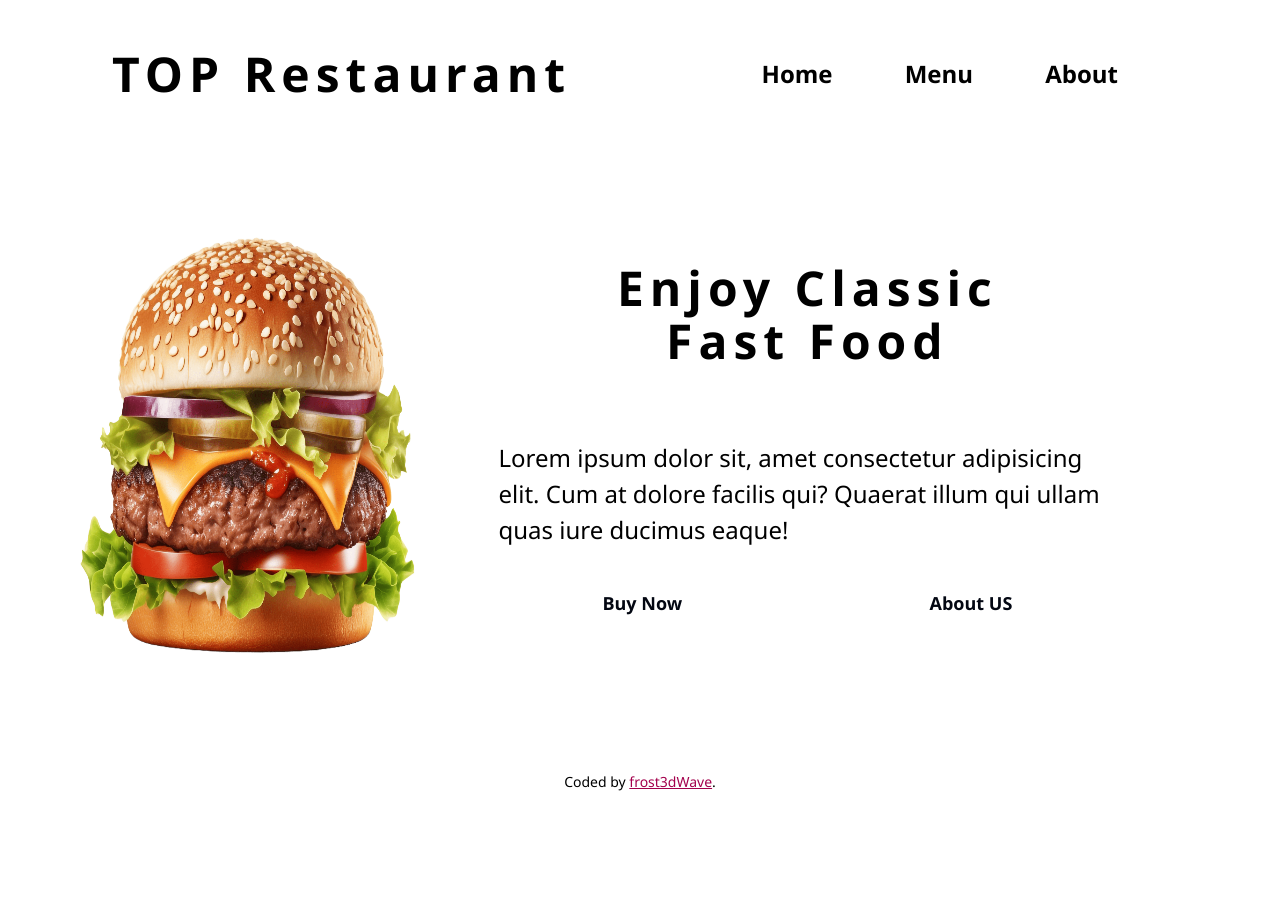
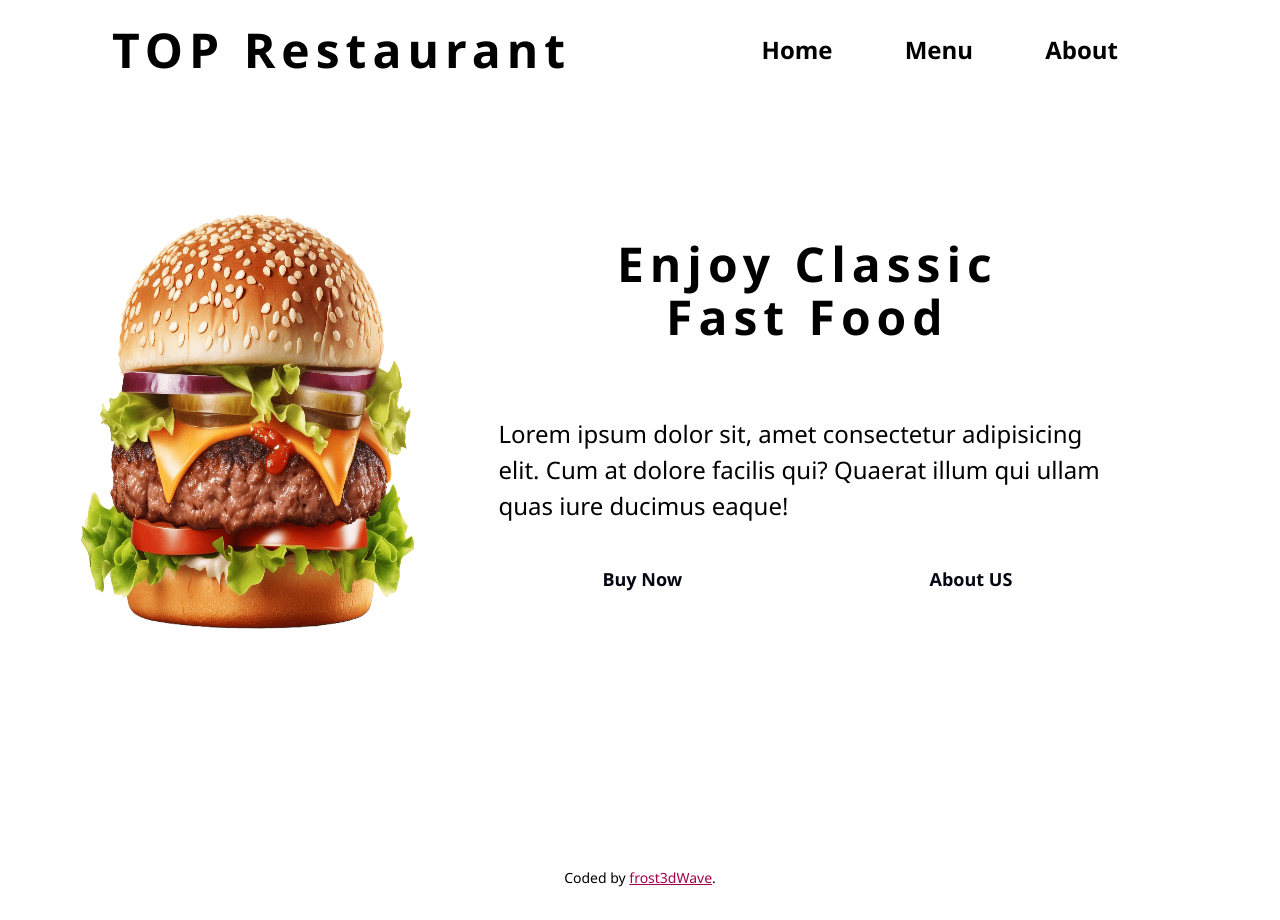
Before and after one commit to frost3dWave/Restaurant-Page, a website built with webpack: page src/template.html in a window 1280 px wide. Before the commit the page ends 864 px from the top, so only its background shows below. Built offline with nearby package versions, Linux system fonts and the light colour scheme.

Commit message:
added wrapper for ease of styling & updated margin
for number of elements

```diff
--- a/src/scripts/homepage.js
+++ b/src/scripts/homepage.js
@@ -3,6 +3,9 @@ import burgerImage from "../assets/images/burger.png";
 
 export function homePage(){
     const divContent = document.querySelector("#content");
+
+    const homepageWrapper = document.createElement("section");
+    homepageWrapper.classList.add("homepage-wrapper");
 
     const newSection = document.createElement("section");
     newSection.classList.add("restaurant-Info");
@@ -34,6 +37,8 @@ export function homePage(){
     const homePageImage = document.createElement("img");
     homePageImage.src = burgerImage;
 
-    divContent.appendChild(homePageImage);
-    divContent.appendChild(newSection);
+    homepageWrapper.appendChild(homePageImage);
+    homepageWrapper.appendChild(newSection);
+
+    divContent.appendChild(homepageWrapper);
 };
--- a/src/styles/homepage.css
+++ b/src/styles/homepage.css
@@ -10,8 +10,7 @@ header {
     display: flex;
     justify-content: space-between;
     align-items: center;
-
-    margin-top: 2rem;
+    margin-bottom: 2rem;
     padding-inline: 2rem;
 
     h1 {
@@ -57,12 +56,12 @@ header {
 }
 
 main {
-    min-height: 65dvh;
+    min-height: 80dvh;
 
-    .wrapper {
+    .homepage-wrapper {
         display: grid;
         grid-template-columns: repeat(2, auto);
-        margin-block: 7.5rem;
+        margin-top: 7.5rem;
 
         .restaurant-Info {
             display: flex;
```
